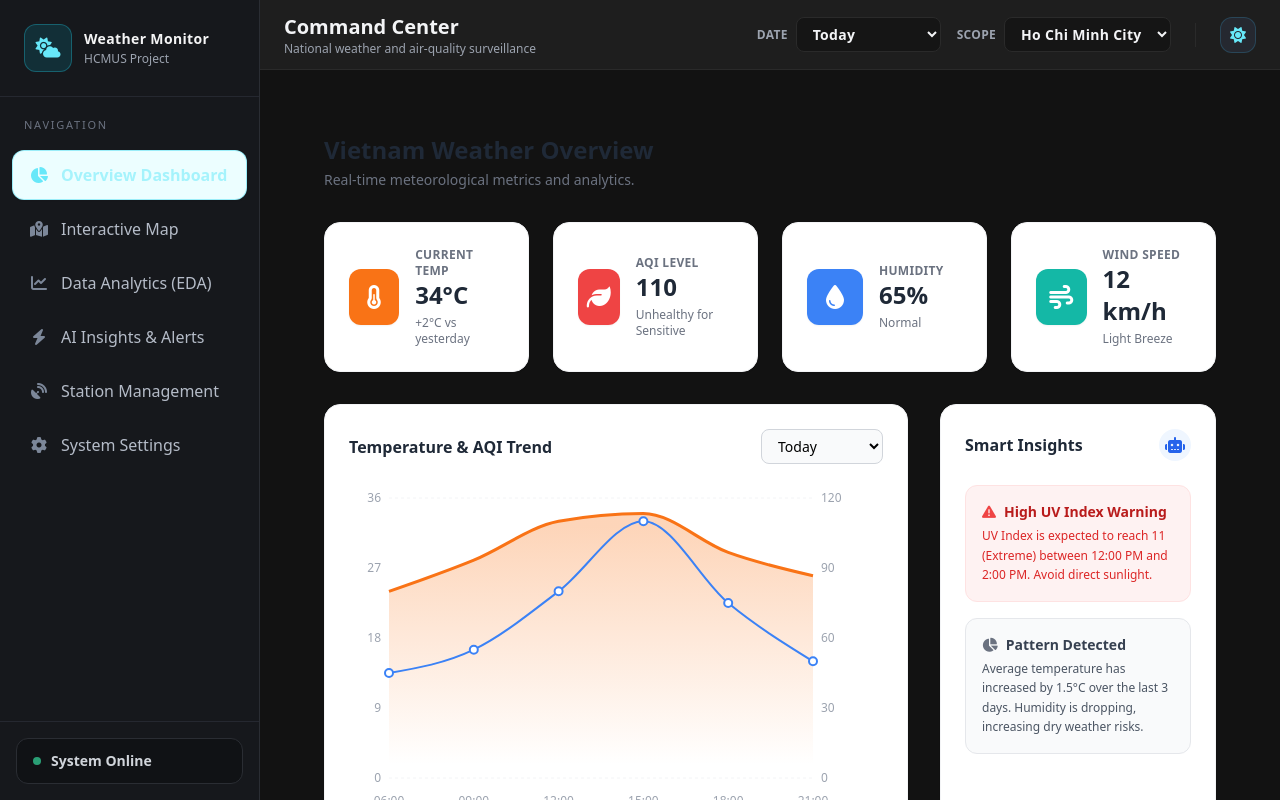
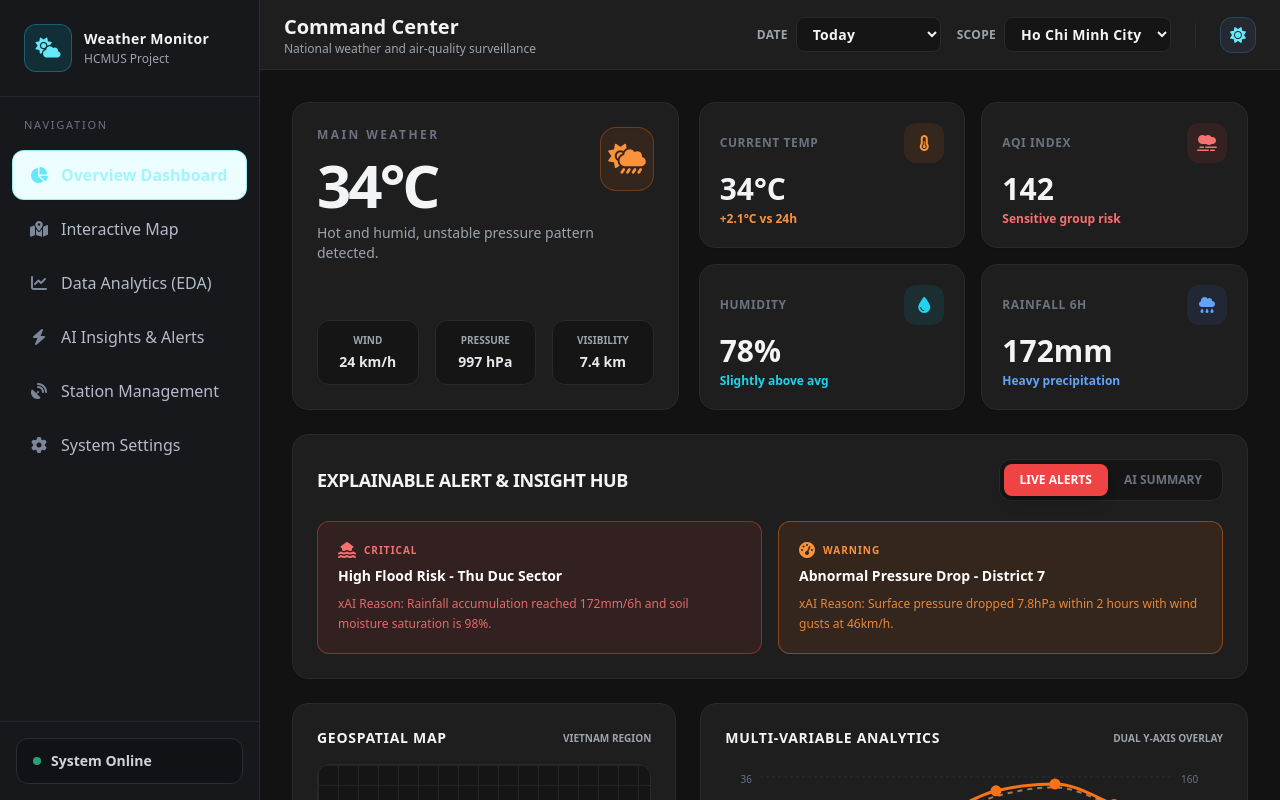
Before and after one commit to quanpro147/Weather-Monitor, a Next.js app in the folder apps/web/: page / in a window 1280 px wide. Built offline with nearby package versions, Linux system fonts and the light colour scheme.

Commit message:
refactor(dashboard): redesign overview UI with Tailwind dark mode and improved contrast

```diff
--- a/apps/web/src/components/features/dashboard/DashboardOverview.tsx
+++ b/apps/web/src/components/features/dashboard/DashboardOverview.tsx
@@ -1,119 +1,240 @@
 import React, { useState } from 'react';
-import { LineChart, Line, XAxis, YAxis, CartesianGrid, Tooltip, ResponsiveContainer, AreaChart, Area } from 'recharts';
+import {
+    Area,
+    CartesianGrid,
+    ComposedChart,
+    Legend,
+    Line,
+    ResponsiveContainer,
+    Tooltip,
+    XAxis,
+    YAxis,
+} from 'recharts';
 
-// Dữ liệu Mock ban đầu (Sau này bạn sẽ thay bằng dữ liệu fetch từ WAQI/WeatherAPI)
-const mockTrendData = [
-    { time: '06:00', temp: 24, aqi: 45 },
-    { time: '09:00', temp: 28, aqi: 55 },
-    { time: '12:00', temp: 33, aqi: 80 },
-    { time: '15:00', temp: 34, aqi: 110 },
-    { time: '18:00', temp: 29, aqi: 75 },
-    { time: '21:00', temp: 26, aqi: 50 },
+interface DashboardOverviewProps {
+    isDark?: boolean;
+}
+
+type AlertTab = 'live' | 'summary';
+
+// --- MOCK DATA ---
+const trendData = [
+    { time: '00:00', tempActual: 25, tempForecast: 24.5, rainfall: 2, aqi: 68 },
+    { time: '03:00', tempActual: 24, tempForecast: 24.2, rainfall: 5, aqi: 72 },
+    { time: '06:00', tempActual: 26, tempForecast: 25.8, rainfall: 8, aqi: 81 },
+    { time: '09:00', tempActual: 30, tempForecast: 29.6, rainfall: 14, aqi: 103 },
+    { time: '12:00', tempActual: 34, tempForecast: 33.2, rainfall: 18, aqi: 128 },
+    { time: '15:00', tempActual: 35, tempForecast: 34.5, rainfall: 22, aqi: 142 },
+    { time: '18:00', tempActual: 32, tempForecast: 31.8, rainfall: 17, aqi: 118 },
+    { time: '21:00', tempActual: 28, tempForecast: 28.4, rainfall: 10, aqi: 91 },
 ];
 
-export default function DashboardOverview() {
-    const [chartFilter, setChartFilter] = useState('today');
+const liveAlerts = [
+    {
+        level: 'Critical',
+        title: 'High Flood Risk - Thu Duc Sector',
+        reason: 'Rainfall accumulation reached 172mm/6h and soil moisture saturation is 98%.',
+        icon: 'fa-house-flood-water',
+        color: 'border-red-200 dark:border-red-500/45 bg-red-50 dark:bg-red-500/10 text-red-600 dark:text-red-400',
+    },
+    {
+        level: 'Warning',
+        title: 'Abnormal Pressure Drop - District 7',
+        reason: 'Surface pressure dropped 7.8hPa within 2 hours with wind gusts at 46km/h.',
+        icon: 'fa-gauge-high',
+        color: 'border-orange-200 dark:border-orange-500/45 bg-orange-50 dark:bg-orange-500/10 text-orange-600 dark:text-orange-400',
+    },
+];
 
-    // Cấu trúc thẻ thống kê (Stats Cards)
-    const stats = [
-        { title: "Current Temp", value: "34°C", icon: "fa-temperature-half", color: "bg-orange-500", trend: "+2°C vs yesterday" },
-        { title: "AQI Level", value: "110", icon: "fa-leaf", color: "bg-red-500", trend: "Unhealthy for Sensitive" },
-        { title: "Humidity", value: "65%", icon: "fa-droplet", color: "bg-blue-500", trend: "Normal" },
-        { title: "Wind Speed", value: "12 km/h", icon: "fa-wind", color: "bg-teal-500", trend: "Light Breeze" },
+const aiSummaries = [
+    {
+        title: '72-Hour Heat Stress Trend',
+        detail: 'Model projects persistent heat index above 41C in dense urban zones from 11:00-16:00.',
+        icon: 'fa-brain',
+    },
+    {
+        title: 'AQI Recovery Window',
+        detail: 'Wind corridor pattern suggests AQI can drop below 90 after midnight if rainfall remains > 8mm.',
+        icon: 'fa-wind',
+    },
+];
+
+export default function DashboardOverview({ isDark = true }: DashboardOverviewProps) {
+    const [activeAlertTab, setActiveAlertTab] = useState<AlertTab>('live');
+
+    const kpis = [
+        { label: 'Current Temp', value: '34°C', trend: '+2.1°C vs 24h', icon: 'fa-temperature-half', color: 'text-orange-500 dark:text-orange-400', bg: 'bg-orange-50 dark:bg-orange-500/10' },
+        { label: 'AQI Index', value: '142', trend: 'Sensitive group risk', icon: 'fa-smog', color: 'text-red-500 dark:text-red-400', bg: 'bg-red-50 dark:bg-red-500/10' },
+        { label: 'Humidity', value: '78%', trend: 'Slightly above avg', icon: 'fa-droplet', color: 'text-cyan-500 dark:text-cyan-400', bg: 'bg-cyan-50 dark:bg-cyan-500/10' },
+        { label: 'Rainfall 6h', value: '172mm', trend: 'Heavy precipitation', icon: 'fa-cloud-rain', color: 'text-blue-500 dark:text-blue-400', bg: 'bg-blue-50 dark:bg-blue-500/10' },
     ];
 
     return (
-        <div className="w-full max-w-7xl mx-auto p-8">
-            {/* Welcome Section */}
-            <div className="mb-8">
-                <h2 className="text-2xl font-bold text-gray-800">Vietnam Weather Overview</h2>
-                <p className="text-gray-500 text-sm mt-1">Real-time meteorological metrics and analytics.</p>
+        <div className="mx-auto w-full max-w-[1500px] flex flex-col gap-6 animate-in fade-in duration-700">
+
+            {/* ROW 1: Snapshot KPIs */}
+            <div className="grid grid-cols-1 gap-5 xl:grid-cols-12">
+                {/* Large Main Weather Card */}
+                <article className="bg-white dark:bg-[#1e1e1e] border border-gray-200 dark:border-[#2a2a2a] rounded-2xl p-6 xl:col-span-5 flex flex-col justify-between transition-colors shadow-sm">
+                    <div className="flex items-start justify-between">
+                        <div>
+                            <p className="text-xs font-bold uppercase tracking-[0.2em] text-gray-400 dark:text-[#6b7280]">Main Weather</p>
+                            <h3 className="mt-3 text-6xl font-black tracking-tighter text-gray-900 dark:text-[#f3f4f6]">34°C</h3>
+                            <p className="mt-2 text-sm font-medium text-gray-500 dark:text-[#9ca3af]">Hot and humid, unstable pressure pattern detected.</p>
+                        </div>
+                        <div className="flex h-16 w-16 items-center justify-center rounded-2xl bg-orange-50 dark:bg-orange-500/10 border border-orange-100 dark:border-orange-500/30 text-3xl text-orange-500 dark:text-orange-400 shadow-inner">
+                            <i className="fa-solid fa-cloud-sun-rain"></i>
+                        </div>
+                    </div>
+
+                    <div className="mt-8 grid grid-cols-3 gap-4">
+                        {[
+                            { label: 'Wind', val: '24 km/h' },
+                            { label: 'Pressure', val: '997 hPa' },
+                            { label: 'Visibility', val: '7.4 km' }
+                        ].map(item => (
+                            <div key={item.label} className="bg-gray-50 dark:bg-[#151515] rounded-xl border border-gray-100 dark:border-[#2a2a2a] p-3 text-center">
+                                <p className="text-[10px] font-bold uppercase text-gray-400">{item.label}</p>
+                                <p className="mt-1 text-sm font-bold text-gray-800 dark:text-[#e5e7eb]">{item.val}</p>
+                            </div>
+                        ))}
+                    </div>
+                </article>
+
+                {/* KPI Grid */}
+                <div className="grid grid-cols-1 gap-4 sm:grid-cols-2 xl:col-span-7">
+                    {kpis.map((kpi) => (
+                        <article key={kpi.label} className="bg-white dark:bg-[#1e1e1e] border border-gray-200 dark:border-[#2a2a2a] rounded-2xl p-5 transition-colors shadow-sm">
+                            <div className="flex items-center justify-between">
+                                <p className="text-xs font-bold uppercase tracking-wider text-gray-400 dark:text-[#6b7280]">{kpi.label}</p>
+                                <div className={`h-10 w-10 flex items-center justify-center rounded-xl ${kpi.bg} ${kpi.color}`}>
+                                    <i className={`fa-solid ${kpi.icon}`}></i>
+                                </div>
+                            </div>
+                            <p className="mt-2 text-3xl font-black text-gray-900 dark:text-[#f3f4f6]">{kpi.value}</p>
+                            <p className={`mt-1 text-xs font-bold ${kpi.color}`}>{kpi.trend}</p>
+                        </article>
+                    ))}
+                </div>
             </div>
 
-            {/* Stats Grid (Kế thừa thiết kế thẻ của Smart Restaurant) */}
-            <div className="grid grid-cols-1 md:grid-cols-2 lg:grid-cols-4 gap-6 mb-8">
-                {stats.map((stat, index) => (
-                    <div key={index} className="bg-white p-6 rounded-2xl shadow-sm border border-gray-100 flex items-center gap-4 hover:shadow-md transition">
-                        <div className={`w-14 h-14 rounded-xl ${stat.color} text-white flex items-center justify-center text-2xl shadow-sm`}>
-                            <i className={`fa-solid ${stat.icon}`}></i>
-                        </div>
-                        <div>
-                            <div className="text-gray-500 text-xs font-bold uppercase tracking-wide">{stat.title}</div>
-                            <div className="text-2xl font-bold text-gray-800">{stat.value}</div>
-                            <div className="text-xs font-medium text-gray-500 mt-1">{stat.trend}</div>
-                        </div>
-                    </div>
-                ))}
-            </div>
+            {/* ROW 2: Explainable Alert & Insight Hub */}
+            <section className="bg-white dark:bg-[#1e1e1e] border border-gray-200 dark:border-[#2a2a2a] rounded-2xl p-6 shadow-sm">
+                <div className="mb-5 flex flex-wrap items-center justify-between gap-4">
+                    <h3 className="text-lg font-black tracking-tight text-gray-900 dark:text-[#f3f4f6] uppercase">Explainable Alert & Insight Hub</h3>
 
-            <div className="grid grid-cols-1 lg:grid-cols-3 gap-8">
-                {/* Khu vực Biểu đồ EDA */}
-                <div className="lg:col-span-2 bg-white p-6 rounded-2xl shadow-sm border border-gray-100">
-                    <div className="flex justify-between items-center mb-6">
-                        <h3 className="font-bold text-gray-800">Temperature & AQI Trend</h3>
-                        <select
-                            className="text-sm border-gray-300 border rounded-lg px-3 py-1.5 bg-gray-50 outline-none cursor-pointer"
-                            value={chartFilter}
-                            onChange={(e) => setChartFilter(e.target.value)}
+                    <div className="bg-gray-100 dark:bg-[#151515] border border-gray-200 dark:border-[#2a2a2a] inline-flex rounded-xl p-1">
+                        <button
+                            type="button"
+                            onClick={() => setActiveAlertTab('live')}
+                            className={`rounded-lg px-4 py-2 text-xs font-bold transition-all ${
+                                activeAlertTab === 'live'
+                                    ? 'bg-red-500 text-white shadow-lg'
+                                    : 'text-gray-500 hover:text-gray-900 dark:hover:text-white'
+                            }`}
                         >
-                            <option value="today">Today</option>
-                            <option value="week">Past 7 Days</option>
-                        </select>
-                    </div>
-
-                    <div style={{ width: '100%', height: 320 }}>
-                        <ResponsiveContainer width="100%" height="100%">
-                            <AreaChart data={mockTrendData} margin={{ top: 10, right: 10, left: -20, bottom: 0 }}>
-                                <defs>
-                                    <linearGradient id="colorTemp" x1="0" y1="0" x2="0" y2="1">
-                                    <stop offset="5%" stopColor="#f97316" stopOpacity={0.3}/>
-                                    <stop offset="95%" stopColor="#f97316" stopOpacity={0}/>
-                                    </linearGradient>
-                                </defs>
-                                <CartesianGrid strokeDasharray="3 3" vertical={false} stroke="#f3f4f6" />
-                                <XAxis dataKey="time" axisLine={false} tickLine={false} tick={{ fill: '#9ca3af', fontSize: 12 }} dy={10} />
-                                <YAxis yAxisId="left" axisLine={false} tickLine={false} tick={{ fill: '#9ca3af', fontSize: 12 }} />
-                                <YAxis yAxisId="right" orientation="right" axisLine={false} tickLine={false} tick={{ fill: '#9ca3af', fontSize: 12 }} />
-                                <Tooltip contentStyle={{ borderRadius: '12px', border: 'none', boxShadow: '0 4px 6px -1px rgb(0 0 0 / 0.1)' }} />
-                                <Area yAxisId="left" type="monotone" dataKey="temp" stroke="#f97316" strokeWidth={3} fillOpacity={1} fill="url(#colorTemp)" />
-                                <Line yAxisId="right" type="monotone" dataKey="aqi" stroke="#3b82f6" strokeWidth={2} dot={{ r: 4 }} />
-                            </AreaChart>
-                        </ResponsiveContainer>
+                            LIVE ALERTS
+                        </button>
+                        <button
+                            type="button"
+                            onClick={() => setActiveAlertTab('summary')}
+                            className={`rounded-lg px-4 py-2 text-xs font-bold transition-all ${
+                                activeAlertTab === 'summary'
+                                    ? 'bg-cyan-500 text-white shadow-lg'
+                                    : 'text-gray-500 hover:text-gray-900 dark:hover:text-white'
+                            }`}
+                        >
+                            AI SUMMARY
+                        </button>
                     </div>
                 </div>
 
-                {/* AI Insights / Active Alerts (Thay thế cho Top Selling) */}
-                <div className="bg-white p-6 rounded-2xl shadow-sm border border-gray-100 flex flex-col h-full">
-                    <div className="flex justify-between items-center mb-6">
-                        <h3 className="font-bold text-gray-800">Smart Insights</h3>
-                        <div className="w-8 h-8 rounded-full bg-blue-50 text-blue-600 flex items-center justify-center">
-                            <i className="fa-solid fa-robot"></i>
+                <div className="grid grid-cols-1 gap-4 lg:grid-cols-2">
+                    {activeAlertTab === 'live' ? (
+                        liveAlerts.map((alert) => (
+                            <article key={alert.title} className={`rounded-xl border p-5 transition-all hover:scale-[1.01] ${alert.color}`}>
+                                <div className="flex items-center gap-2 mb-2">
+                                    <i className={`fa-solid ${alert.icon}`}></i>
+                                    <p className="text-[10px] font-black uppercase tracking-widest">{alert.level}</p>
+                                </div>
+                                <h4 className="text-sm font-black text-gray-900 dark:text-white">{alert.title}</h4>
+                                <p className="mt-2 text-xs leading-relaxed opacity-90 font-medium">xAI Reason: {alert.reason}</p>
+                            </article>
+                        ))
+                    ) : (
+                        aiSummaries.map((insight) => (
+                            <article key={insight.title} className="rounded-xl border border-cyan-100 dark:border-cyan-500/20 bg-cyan-50/30 dark:bg-cyan-500/5 p-5">
+                                <div className="flex items-center gap-2 mb-2 text-cyan-600 dark:text-cyan-400">
+                                    <i className={`fa-solid ${insight.icon}`}></i>
+                                    <p className="text-[10px] font-black uppercase tracking-widest">Model Insight</p>
+                                </div>
+                                <h4 className="text-sm font-black text-gray-900 dark:text-white">{insight.title}</h4>
+                                <p className="mt-2 text-xs leading-relaxed text-gray-600 dark:text-cyan-100/70 font-medium">{insight.detail}</p>
+                            </article>
+                        ))
+                    )}
+                </div>
+            </section>
+
+            {/* ROW 3: Charts & Maps */}
+            <section className="grid grid-cols-1 gap-6 xl:grid-cols-12">
+                {/* Geospatial Map */}
+                <article className="bg-white dark:bg-[#1e1e1e] border border-gray-200 dark:border-[#2a2a2a] rounded-2xl p-6 xl:col-span-5 shadow-sm">
+                    <div className="mb-4 flex items-center justify-between">
+                        <h3 className="text-sm font-black text-gray-900 dark:text-[#f3f4f6] uppercase tracking-wider">Geospatial Map</h3>
+                        <span className="text-[10px] font-bold text-gray-400 uppercase">Vietnam Region</span>
+                    </div>
+                    <div className="relative h-[340px] overflow-hidden rounded-xl border border-gray-100 dark:border-[#2a2a2a] bg-gray-50 dark:bg-[#151515] flex items-center justify-center">
+                         {/* Map Grid Pattern */}
+                        <div className="absolute inset-0 opacity-[0.03] dark:opacity-[0.07] [background-image:linear-gradient(#fff_1px,transparent_1px),linear-gradient(90deg,#fff_1px,transparent_1px)] [background-size:20px_20px]"></div>
+                        <i className="fa-solid fa-map-location-dot text-6xl text-gray-200 dark:text-[#252830]"></i>
+                        <div className="absolute bottom-4 left-4 rounded-lg bg-gray-900/80 px-3 py-2 text-[10px] font-bold text-white backdrop-blur-sm">
+                            MAP INTERFACE PLACEHOLDER
                         </div>
                     </div>
+                </article>
 
-                    <div className="flex-1 space-y-4">
-                        <div className="p-4 bg-red-50 border border-red-100 rounded-xl">
-                            <div className="flex items-center gap-2 mb-1">
-                                <i className="fa-solid fa-triangle-exclamation text-red-500 text-sm"></i>
-                                <span className="font-bold text-red-700 text-sm">High UV Index Warning</span>
-                            </div>
-                            <p className="text-xs text-red-600 leading-relaxed">
-                                UV Index is expected to reach 11 (Extreme) between 12:00 PM and 2:00 PM. Avoid direct sunlight.
-                            </p>
-                        </div>
+                {/* Multi-variable Analytics Chart */}
+                <article className="bg-white dark:bg-[#1e1e1e] border border-gray-200 dark:border-[#2a2a2a] rounded-2xl p-6 xl:col-span-7 shadow-sm">
+                    <div className="mb-6 flex items-center justify-between">
+                        <h3 className="text-sm font-black text-gray-900 dark:text-[#f3f4f6] uppercase tracking-wider">Multi-variable Analytics</h3>
+                        <span className="text-[10px] font-bold text-gray-400 uppercase">Dual Y-axis Overlay</span>
+                    </div>
 
-                        <div className="p-4 bg-gray-50 border border-gray-200 rounded-xl">
-                            <div className="flex items-center gap-2 mb-1">
-                                <i className="fa-solid fa-chart-pie text-gray-500 text-sm"></i>
-                                <span className="font-bold text-gray-700 text-sm">Pattern Detected</span>
-                            </div>
-                            <p className="text-xs text-gray-600 leading-relaxed">
-                                Average temperature has increased by 1.5°C over the last 3 days. Humidity is dropping, increasing dry weather risks.
-                            </p>
-                        </div>
+                    <div className="h-[320px] w-full">
+                        <ResponsiveContainer width="100%" height="100%">
+                            <ComposedChart data={trendData} margin={{ top: 5, right: -10, left: -25, bottom: 0 }}>
+                                <defs>
+                                    <linearGradient id="rainFill" x1="0" y1="0" x2="0" y2="1">
+                                        <stop offset="5%" stopColor="#38bdf8" stopOpacity={0.3} />
+                                        <stop offset="95%" stopColor="#38bdf8" stopOpacity={0} />
+                                    </linearGradient>
+                                </defs>
+                                <CartesianGrid strokeDasharray="3 3" stroke={isDark ? "#2d3238" : "#e2e8f0"} vertical={false} />
+                                <XAxis dataKey="time" tick={{ fill: '#64748b', fontSize: 10, fontWeight: 'bold' }} axisLine={false} tickLine={false} />
+                                <YAxis yAxisId="left" tick={{ fill: '#64748b', fontSize: 10 }} axisLine={false} tickLine={false} />
+                                <YAxis yAxisId="right" orientation="right" tick={{ fill: '#64748b', fontSize: 10 }} axisLine={false} tickLine={false} />
+
+                                <Tooltip
+                                    contentStyle={{
+                                        backgroundColor: isDark ? '#171717' : '#ffffff',
+                                        border: `1px solid ${isDark ? '#2a2a2a' : '#e2e8f0'}`,
+                                        borderRadius: '12px',
+                                        fontSize: '12px',
+                                        boxShadow: '0 10px 15px -3px rgba(0, 0, 0, 0.1)'
+                                    }}
+                                />
+                                <Legend iconType="circle" wrapperStyle={{ paddingTop: '20px', fontSize: '11px', fontWeight: 'bold', textTransform: 'uppercase' }} />
+
+                                <Area yAxisId="right" type="monotone" dataKey="rainfall" name="Rain (mm)" stroke="#0ea5e9" fill="url(#rainFill)" strokeWidth={2} />
+                                <Line yAxisId="left" type="monotone" dataKey="tempActual" name="Temp Actual" stroke="#f97316" strokeWidth={3} dot={{ r: 4, fill: '#f97316' }} />
+                                <Line yAxisId="left" type="monotone" dataKey="tempForecast" name="Temp Forecast" stroke="#fdba74" strokeDasharray="5 5" strokeWidth={2} dot={false} opacity={0.6} />
+                                <Line yAxisId="right" type="monotone" dataKey="aqi" name="AQI" stroke="#ef4444" strokeWidth={2} dot={{ r: 3 }} />
+                            </ComposedChart>
+                        </ResponsiveContainer>
                     </div>
-                </div>
-            </div>
+                </article>
+            </section>
         </div>
     );
 }
```
